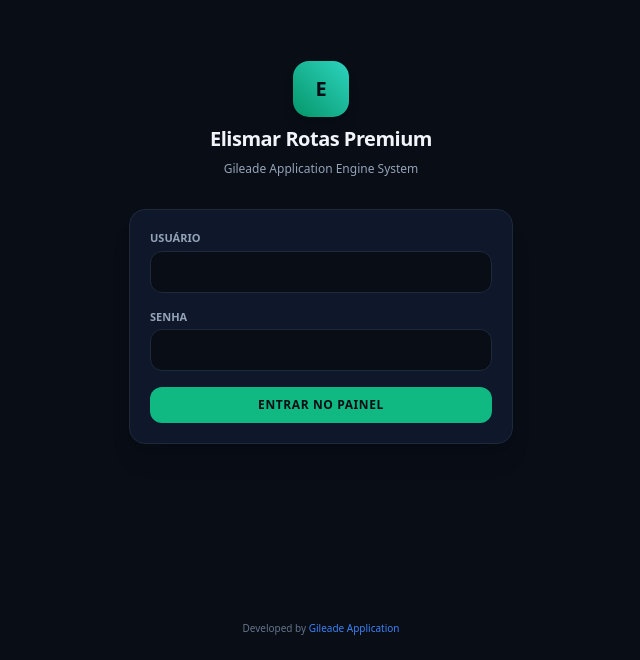
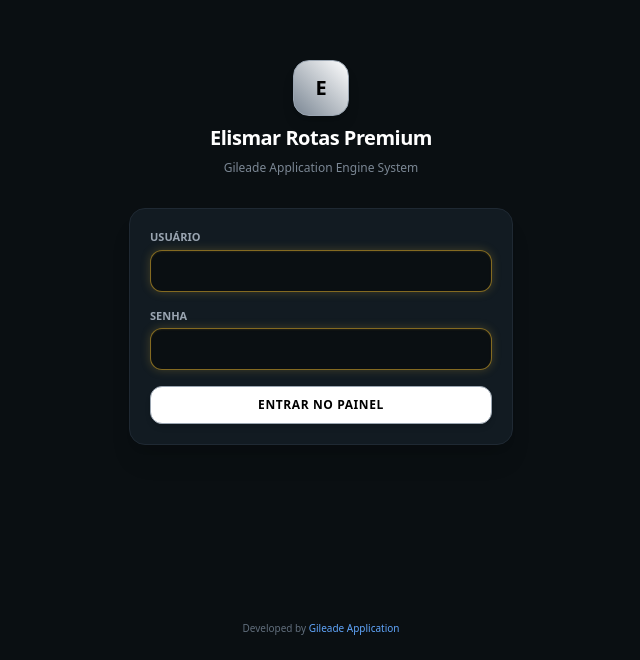
Before and after one commit to FGileade/teste-roteiroelismar, a React (Vite) app: page / in a window 1280 px wide. Shown: the part 140-800 px from the top of the page, without its empty margins (319-959 px from the left). Built offline with nearby package versions, Linux system fonts and the light colour scheme.

Commit message:
style: apply premium silver theme with gold text-input reliefs

```diff
--- a/src/App.jsx
+++ b/src/App.jsx
@@ -127,7 +127,7 @@ export default function App() {
     ctx.clearRect(0, 0, canvas.width, canvas.height);
 
     // Malha urbana simplificada
-    ctx.strokeStyle = '#1e293b';
+    ctx.strokeStyle = '#2d3748';
     ctx.lineWidth = 1;
     for(let i=0; i<canvas.width; i+=40) {
       ctx.beginPath(); ctx.moveTo(i, 0); ctx.lineTo(i, canvas.height); ctx.stroke();
@@ -137,7 +137,7 @@ export default function App() {
     // Trajeto da rota ativa
     if (todayRoute.length > 1) {
       ctx.beginPath();
-      ctx.strokeStyle = 'rgba(16, 185, 129, 0.4)';
+      ctx.strokeStyle = 'rgba(212, 175, 55, 0.6)';
       ctx.lineWidth = 3;
       clients.forEach((c, idx) => {
         if (todayRoute.includes(c.id)) {
@@ -152,65 +152,65 @@ export default function App() {
 
   if (!isAuthenticated) {
     return (
-      <div className="fixed inset-0 bg-slate-950 flex flex-col justify-between p-6">
+      <div className="fixed inset-0 bg-silver-950 flex flex-col justify-between p-6 text-white">
         <div className="my-auto max-w-sm w-full mx-auto space-y-8">
           <div className="text-center space-y-2">
-            <div className="mx-auto w-14 h-14 rounded-2xl bg-gradient-to-tr from-emerald-600 to-teal-400 flex items-center justify-center font-black text-slate-950 text-xl shadow-lg">E</div>
-            <h2 className="text-xl font-bold tracking-tight">Elismar Rotas Premium</h2>
-            <p className="text-xs text-slate-400">Gileade Application Engine System</p>
+            <div className="mx-auto w-14 h-14 rounded-2xl bg-gradient-to-tr from-silver-400 to-white flex items-center justify-center font-black text-black text-xl shadow-lg border border-silver-300">E</div>
+            <h2 className="text-xl font-bold tracking-tight text-white">Elismar Rotas Premium</h2>
+            <p className="text-xs text-silver-400">Gileade Application Engine System</p>
           </div>
 
-          <form onSubmit={handleLogin} className="bg-slate-900 border border-slate-800 rounded-2xl p-5 space-y-4 shadow-xl">
+          <form onSubmit={handleLogin} className="bg-silver-900 border border-silver-800 rounded-2xl p-5 space-y-4 shadow-xl">
             <div>
-              <label className="block text-[11px] font-semibold text-slate-400 uppercase mb-1">Usuário</label>
-              <input type="text" value={loginUser} onChange={e => setLoginUser(e.target.value)} required className="w-full bg-slate-950 border border-slate-800 rounded-xl px-3 py-2.5 text-sm focus:outline-none focus:border-emerald-500 text-white" />
+              <label className="block text-[11px] font-semibold text-silver-300 uppercase mb-1">Usuário</label>
+              <input type="text" value={loginUser} onChange={e => setLoginUser(e.target.value)} required className="w-full bg-silver-950 border border-gold-600/70 shadow-gold-relief rounded-xl px-3 py-2.5 text-sm focus:outline-none focus:border-gold-500 focus:shadow-gold-glow text-white" />
             </div>
             <div>
-              <label className="block text-[11px] font-semibold text-slate-400 uppercase mb-1">Senha</label>
-              <input type="password" value={loginPass} onChange={e => setLoginPass(e.target.value)} required className="w-full bg-slate-950 border border-slate-800 rounded-xl px-3 py-2.5 text-sm focus:outline-none focus:border-emerald-500 text-white" />
+              <label className="block text-[11px] font-semibold text-silver-300 uppercase mb-1">Senha</label>
+              <input type="password" value={loginPass} onChange={e => setLoginPass(e.target.value)} required className="w-full bg-silver-950 border border-gold-600/70 shadow-gold-relief rounded-xl px-3 py-2.5 text-sm focus:outline-none focus:border-gold-500 focus:shadow-gold-glow text-white" />
             </div>
-            <button type="submit" className="w-full bg-emerald-500 hover:bg-emerald-600 text-slate-950 font-bold py-2.5 rounded-xl text-xs transition uppercase tracking-wider">Entrar no Painel</button>
+            <button type="submit" className="w-full bg-white hover:bg-silver-100 text-black font-bold py-2.5 rounded-xl text-xs transition uppercase tracking-wider border border-silver-300 shadow-md">Entrar no Painel</button>
           </form>
         </div>
 
         {/* Assinatura Obrigatória Conforme Especificação */}
-        <div className="text-center text-[10px] text-slate-500">
-          Developed by <a href="https://gileade-hub.vercel.app/" target="_blank" rel="noreferrer" className="text-blue-500 hover:underline">Gileade Application</a>
+        <div className="text-center text-[10px] text-silver-500">
+          Developed by <a href="https://gileade-hub.vercel.app/" target="_blank" rel="noreferrer" className="text-blue-400 hover:underline">Gileade Application</a>
         </div>
       </div>
     );
   }
 
   return (
-    <div className="h-full flex flex-col justify-between relative">
+    <div className="h-full flex flex-col justify-between relative bg-silver-950 text-white">
       {/* HEADER DE MONITORIZAÇÃO */}
-      <header className="bg-slate-900 border-b border-slate-800 px-4 py-3 flex items-center justify-between">
+      <header className="bg-silver-900 border-b border-silver-800 px-4 py-3 flex items-center justify-between">
         <div className="flex items-center gap-2">
-          <div className="w-6 h-6 rounded bg-emerald-500 flex items-center justify-center font-bold text-slate-950 text-xs">E</div>
-          <h1 className="text-xs font-bold uppercase tracking-wider">Elismar Rota Premium</h1>
+          <div className="w-6 h-6 rounded bg-white flex items-center justify-center font-bold text-black text-xs border border-silver-400">E</div>
+          <h1 className="text-xs font-bold uppercase tracking-wider text-white">Elismar Rota Premium</h1>
         </div>
-        <span className="text-[10px] bg-slate-950 text-slate-400 px-2 py-0.5 rounded border border-slate-800">GPS Ativo: Viana, ES</span>
+        <span className="text-[10px] bg-silver-950 text-silver-300 px-2 py-0.5 rounded border border-silver-800">GPS Ativo: Viana, ES</span>
       </header>
 
       {/* BANNER FLUTUANTE DE VERSÍCULO DIÁRIO INTELIGENTE */}
       {showVerse && (
-        <div className="absolute top-14 inset-x-3 bg-slate-900/95 border border-emerald-500/30 p-3.5 rounded-2xl shadow-2xl backdrop-blur z-50 flex flex-col gap-2">
+        <div className="absolute top-14 inset-x-3 bg-silver-900/95 border border-gold-500/30 p-3.5 rounded-2xl shadow-gold-relief backdrop-blur z-50 flex flex-col gap-2">
           <div className="flex justify-between items-start">
-            <div className="flex items-center gap-1.5 text-emerald-400 text-[11px] font-bold">
+            <div className="flex items-center gap-1.5 text-gold-500 text-[11px] font-bold">
               <BookOpen className="w-3.5 h-3.5" />
               <span>Versículo de Hoje</span>
             </div>
-            <button onClick={() => setShowVerse(false)} className="text-slate-500 hover:text-white">
+            <button onClick={() => setShowVerse(false)} className="text-silver-400 hover:text-white">
               <X className="w-4 h-4" />
             </button>
           </div>
-          <p className="text-xs text-slate-200 leading-relaxed italic">"{currentVerse.text}"</p>
-          <div className="flex justify-between items-center text-[10px] text-slate-400 mt-1">
+          <p className="text-xs text-silver-200 leading-relaxed italic">"{currentVerse.text}"</p>
+          <div className="flex justify-between items-center text-[10px] text-silver-400 mt-1">
             <span>{currentVerse.ref}</span>
             {readingTime > 0 ? (
-              <span className="bg-emerald-500/10 text-emerald-400 px-2 py-0.5 rounded border border-emerald-500/20 font-medium">Leitura estimada: {readingTime}s</span>
+              <span className="bg-gold-500/10 text-gold-400 px-2 py-0.5 rounded border border-gold-500/20 font-medium">Leitura estimada: {readingTime}s</span>
             ) : (
-              <span className="text-emerald-500 font-bold flex items-center gap-0.5"><Check className="w-3 h-3" /> Lido</span>
+              <span className="text-gold-500 font-bold flex items-center gap-0.5"><Check className="w-3 h-3" /> Lido</span>
             )}
           </div>
         </div>
@@ -219,15 +219,15 @@ export default function App() {
       {/* MODAL DE BLOQUEIO / INTERCEPTOR ANTI-REPETIÇÃO */}
       {showRepModal && (
         <div className="fixed inset-0 bg-black/70 backdrop-blur-sm z-50 flex items-center justify-center p-4">
-          <div className="bg-slate-900 border border-slate-800 p-5 rounded-2xl w-full max-w-sm space-y-4">
-            <div className="flex items-center gap-2 text-amber-500">
+          <div className="bg-silver-900 border border-silver-800 p-5 rounded-2xl w-full max-w-sm space-y-4 shadow-gold-relief">
+            <div className="flex items-center gap-2 text-gold-500">
               <AlertTriangle className="w-5 h-5" />
               <h3 className="text-sm font-bold">Visita Feita Recentemente</h3>
             </div>
-            <p className="text-xs text-slate-300">Este cliente já recebeu uma visita comercial na última semana. Tem certeza de que necessita duplicar o roteiro?</p>
+            <p className="text-xs text-silver-300">Este cliente já recebeu uma visita comercial na última semana. Tem certeza de que necessita duplicar o roteiro?</p>
             <div className="grid grid-cols-2 gap-2">
-              <button onClick={() => setShowRepModal(false)} className="bg-slate-800 text-xs py-2 rounded-xl">Cancelar</button>
-              <button onClick={confirmRepetition} className="bg-amber-500 text-slate-950 text-xs font-bold py-2 rounded-xl">Forçar Rota</button>
+              <button onClick={() => setShowRepModal(false)} className="bg-black border border-silver-700 text-xs text-white py-2 rounded-xl">Cancelar</button>
+              <button onClick={confirmRepetition} className="bg-gold-500 text-black text-xs font-bold py-2 rounded-xl">Forçar Rota</button>
             </div>
           </div>
         </div>
@@ -237,16 +237,16 @@ export default function App() {
       <main className="flex-1 overflow-y-auto p-4 pb-24">
         {currentTab === 'hoje' && (
           <div className="space-y-4">
-            <div className="border border-slate-800 rounded-2xl bg-slate-900 overflow-hidden relative aspect-[16/10]">
+            <div className="border border-silver-800 rounded-2xl bg-silver-900 overflow-hidden relative aspect-[16/10]">
               <canvas ref={canvasRef} width="350" height="200" className="w-full h-full" />
             </div>
-            <div className="text-xs font-bold uppercase tracking-wider text-slate-400">Roteiro do Dia Ativo</div>
+            <div className="text-xs font-bold uppercase tracking-wider text-silver-300">Roteiro do Dia Ativo</div>
             <div className="space-y-2">
               {clients.filter(c => todayRoute.includes(c.id)).map(c => (
-                <div key={c.id} className="bg-slate-900 border border-slate-800 p-3 rounded-xl flex justify-between items-center">
+                <div key={c.id} className="bg-silver-900 border border-silver-800 p-3 rounded-xl flex justify-between items-center">
                   <div>
                     <h4 className="text-xs font-bold">{c.name}</h4>
-                    <p className="text-[10px] text-slate-400">{c.sector} • {c.contact}</p>
+                    <p className="text-[10px] text-silver-400">{c.sector} • {c.contact}</p>
                   </div>
                   <button onClick={() => tryAddRoute(c.id)} className="text-red-400 p-1"><Trash2 className="w-4 h-4" /></button>
                 </div>
@@ -257,15 +257,15 @@ export default function App() {
 
         {currentTab === 'clientes' && (
           <div className="space-y-3">
-            <input type="text" placeholder="Filtrar base de clientes..." value={search} onChange={e => setSearch(e.target.value)} className="w-full bg-slate-900 border border-slate-800 rounded-xl px-3 py-2 text-xs focus:outline-none text-white" />
+            <input type="text" placeholder="Filtrar base de clientes..." value={search} onChange={e => setSearch(e.target.value)} className="w-full bg-silver-950 border border-gold-600/70 shadow-gold-relief rounded-xl px-3 py-2 text-xs focus:outline-none text-white focus:border-gold-500 focus:shadow-gold-glow" />
             <div className="space-y-2">
               {clients.filter(c => c.name.toLowerCase().includes(search.toLowerCase())).map(c => (
-                <div key={c.id} className="bg-slate-900 border border-slate-800 p-3 rounded-xl flex justify-between items-center">
+                <div key={c.id} className="bg-silver-900 border border-silver-800 p-3 rounded-xl flex justify-between items-center">
                   <div>
                     <h4 className="text-xs font-bold">{c.name}</h4>
-                    <p className="text-[10px] text-slate-400">Recorrência: {c.frequency} (Última: {c.lastVisitDate})</p>
+                    <p className="text-[10px] text-silver-400">Recorrência: {c.frequency} (Última: {c.lastVisitDate})</p>
                   </div>
-                  <button onClick={() => tryAddRoute(c.id)} className={`px-3 py-1.5 rounded-lg text-[11px] font-bold ${todayRoute.includes(c.id) ? 'bg-slate-800 text-red-400' : 'bg-emerald-500 text-slate-950'}`}>
+                  <button onClick={() => tryAddRoute(c.id)} className={`px-3 py-1.5 rounded-lg text-[11px] font-bold ${todayRoute.includes(c.id) ? 'bg-black border border-silver-750 text-red-400' : 'bg-white border border-silver-200 text-black hover:bg-silver-100'}`}>
                     {todayRoute.includes(c.id) ? 'Remover' : 'Adicionar'}
                   </button>
                 </div>
@@ -275,19 +275,19 @@ export default function App() {
         )}
 
         {currentTab === 'sistema' && (
-          <div className="bg-slate-900 border border-slate-800 rounded-2xl p-4 space-y-4">
-            <div className="flex items-center gap-3 border-b border-slate-800 pb-3">
-              <User className="w-5 h-5 text-emerald-400" />
+          <div className="bg-silver-900 border border-silver-800 rounded-2xl p-4 space-y-4">
+            <div className="flex items-center gap-3 border-b border-silver-800 pb-3">
+              <User className="w-5 h-5 text-white" />
               <div>
-                <h3 class="text-xs font-bold">{profile.name}</h3>
-                <p className="text-[10px] text-slate-400">Licença ID: {profile.id}</p>
+                <h3 className="text-xs font-bold text-white">{profile.name}</h3>
+                <p className="text-[10px] text-silver-400">Licença ID: {profile.id}</p>
               </div>
             </div>
-            <div class="space-y-1">
-              <label className="text-[10px] text-slate-400 uppercase font-bold">Região Comercial de Cobertura</label>
-              <input type="text" value={profile.region} onChange={e => setProfile({...profile, region: e.target.value})} className="w-full bg-slate-950 border border-slate-800 rounded-lg p-2 text-xs focus:outline-none text-white" />
+            <div className="space-y-1">
+              <label className="text-[10px] text-silver-400 uppercase font-bold">Região Comercial de Cobertura</label>
+              <input type="text" value={profile.region} onChange={e => setProfile({...profile, region: e.target.value})} className="w-full bg-silver-950 border border-gold-600/70 shadow-gold-relief rounded-lg p-2 text-xs focus:outline-none text-white focus:border-gold-500 focus:shadow-gold-glow" />
             </div>
-            <button onClick={handleLogout} className="w-full bg-red-950/40 text-red-400 border border-red-900/40 py-2 rounded-xl text-xs font-bold uppercase tracking-wider">Desconectar Sistema</button>
+            <button onClick={handleLogout} className="w-full bg-red-950/20 text-red-400 border border-red-900/30 py-2 rounded-xl text-xs font-bold uppercase tracking-wider">Desconectar Sistema</button>
           </div>
         )}
       </main>
@@ -295,24 +295,24 @@ export default function App() {
       {/* TOAST SYSTEM FEEDBACK */}
       <div className="fixed bottom-16 right-4 left-4 z-50 flex flex-col gap-1.5 pointer-events-none">
         {toasts.map(t => (
-          <div key={t.id} className="bg-slate-900 border border-slate-800 p-3 rounded-xl text-[11px] flex items-center gap-2 shadow-xl animate-fade-in">
-            {t.type === 'error' ? <XCircle className="w-4 h-4 text-red-500" /> : <CheckCircle className="w-4 h-4 text-emerald-400" />}
+          <div key={t.id} className="bg-silver-900 border border-silver-800 p-3 rounded-xl text-[11px] flex items-center gap-2 shadow-gold-relief animate-fade-in">
+            {t.type === 'error' ? <XCircle className="w-4 h-4 text-red-500" /> : <CheckCircle className="w-4 h-4 text-gold-500" />}
             <span>{t.msg}</span>
           </div>
         ))}
       </div>
 
       {/* BOTTOM CONTROL SYSTEM */}
-      <nav className="fixed bottom-0 inset-x-0 bg-slate-900/90 border-t border-slate-800/80 backdrop-blur-md p-2 flex justify-around items-center z-40">
-        <button onClick={() => setCurrentTab('hoje')} className={`flex flex-col items-center flex-1 py-1 ${currentTab === 'hoje' ? 'text-emerald-400' : 'text-slate-500'}`}>
+      <nav className="fixed bottom-0 inset-x-0 bg-silver-900/90 border-t border-silver-800/80 backdrop-blur-md p-2 flex justify-around items-center z-40">
+        <button onClick={() => setCurrentTab('hoje')} className={`flex flex-col items-center flex-1 py-1 ${currentTab === 'hoje' ? 'text-white font-bold' : 'text-silver-500'}`}>
           <Map className="w-4 h-4 mb-0.5" />
           <span className="text-[9px]">Hoje</span>
         </button>
-        <button onClick={() => setCurrentTab('clientes')} className={`flex flex-col items-center flex-1 py-1 ${currentTab === 'clientes' ? 'text-emerald-400' : 'text-slate-500'}`}>
+        <button onClick={() => setCurrentTab('clientes')} className={`flex flex-col items-center flex-1 py-1 ${currentTab === 'clientes' ? 'text-white font-bold' : 'text-silver-500'}`}>
           <Users className="w-4 h-4 mb-0.5" />
           <span className="text-[9px]">Clientes</span>
         </button>
-        <button onClick={() => setCurrentTab('sistema')} className={`flex flex-col items-center flex-1 py-1 ${currentTab === 'sistema' ? 'text-emerald-400' : 'text-slate-500'}`}>
+        <button onClick={() => setCurrentTab('sistema')} className={`flex flex-col items-center flex-1 py-1 ${currentTab === 'sistema' ? 'text-white font-bold' : 'text-silver-500'}`}>
           <User className="w-4 h-4 mb-0.5" />
           <span className="text-[9px]">Sistema</span>
         </button>
--- a/tailwind.config.js
+++ b/tailwind.config.js
@@ -7,18 +7,30 @@ export default {
   theme: {
     extend: {
       colors: {
-        quatree: {
-          50: '#f0fdf4',
-          100: '#dcfce7',
-          500: '#10b981', // Verde esmeralda premium
-          600: '#059669',
-          800: '#065f46',
-          900: '#064e3b',
-          amber: '#f59e0b',
+        silver: {
+          50: '#f5f6f7',
+          100: '#e4e7eb',
+          200: '#cbd2d9',
+          300: '#9aa5b1',
+          400: '#7b8794',
+          500: '#616e7c',
+          600: '#48535e',
+          700: '#323f4b',
+          800: '#1f2933',  // Grafite metálico médio
+          900: '#121b22',  // Prata escuro profundo
+          950: '#0a0f12',  // Fundo super escuro metálico
         },
-        slate: {
-          950: '#090d16',
+        gold: {
+          300: '#f7e7a8',
+          400: '#e5c060',
+          500: '#d4af37',  // Dourado clássico premium
+          600: '#b89229',
+          700: '#91711c',
         }
+      },
+      boxShadow: {
+        'gold-relief': '0 0 10px rgba(212, 175, 55, 0.25), inset 0 1px 2px rgba(212, 175, 55, 0.1)',
+        'gold-glow': '0 0 15px rgba(212, 175, 55, 0.45)',
       }
     },
   },
```
